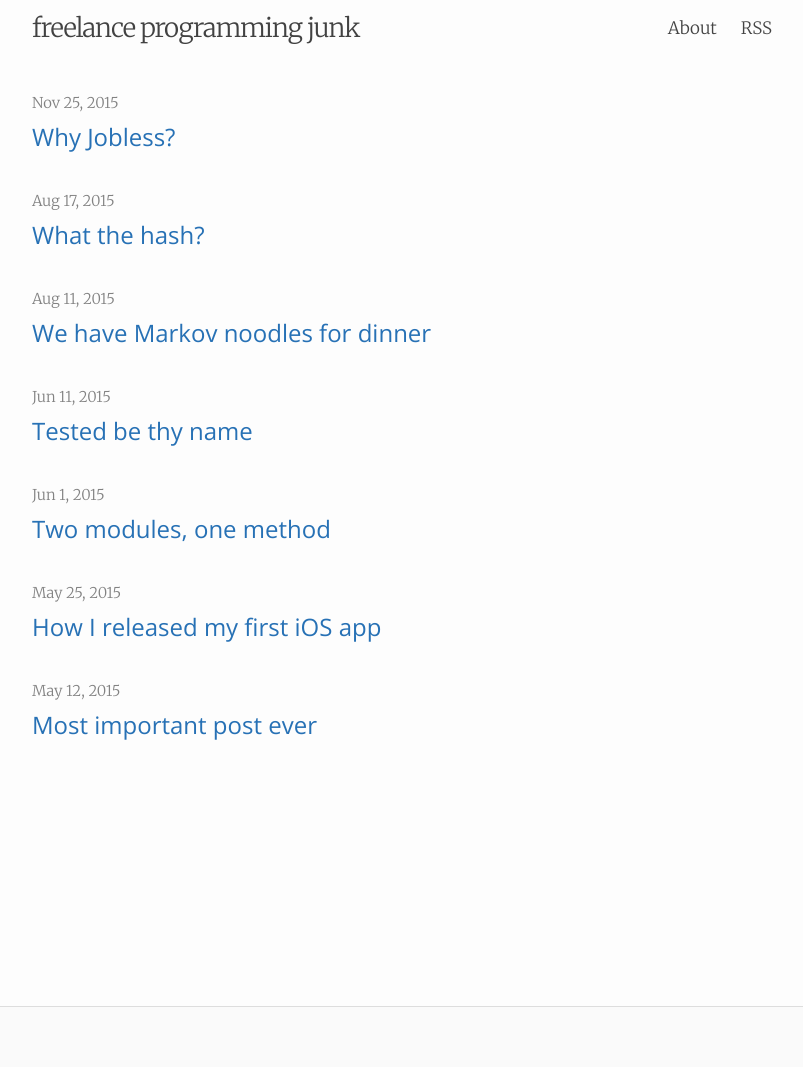
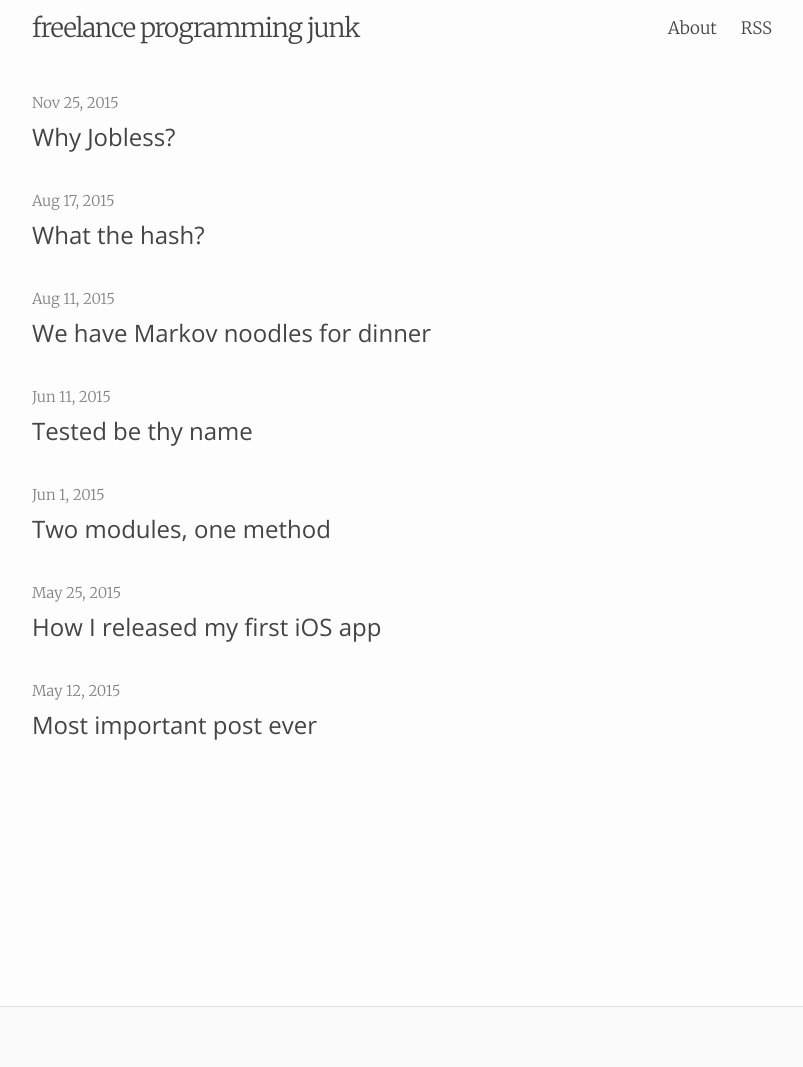
Before and after one commit to dabrorius/dabrorius.github.io, a Jekyll site: the page built from index.html, in a window 1280 px wide. Shown: the whole page, without its empty margins (238-1041 px from the left). Built offline with Jekyll 4.4.1, drawn with Linux system fonts in a browser that asks for light colours.

Commit message:
Update CSS style with a horrible hacky code because I hate CSS

```diff
--- a/_sass/_base.scss
+++ b/_sass/_base.scss
@@ -137,17 +137,23 @@ h1, h2, h3, h4, h5, h6 {
  * Links
  */
 a {
-    color: $brand-color;
-    text-decoration: none;
+    color: $text-color;
+    text-decoration: underline;
 
     &:visited {
         color: darken($brand-color, 15%);
     }
 
     &:hover {
-        color: $text-color;
+        color: $brand-color;
         text-decoration: underline;
     }
+}
+
+.site-header, h3 {
+  a:link, a:visited, a:active {
+    text-decoration: none;
+  }
 }
 
 
```
Also changed, not shown: 1 other file.
